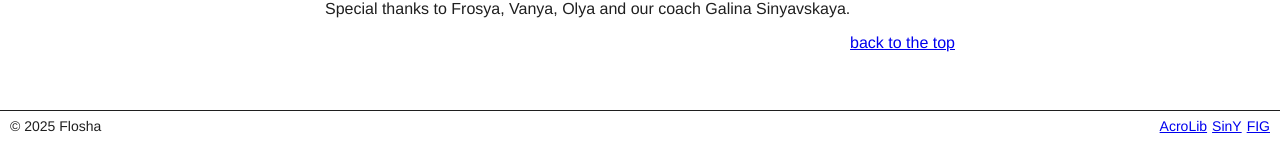
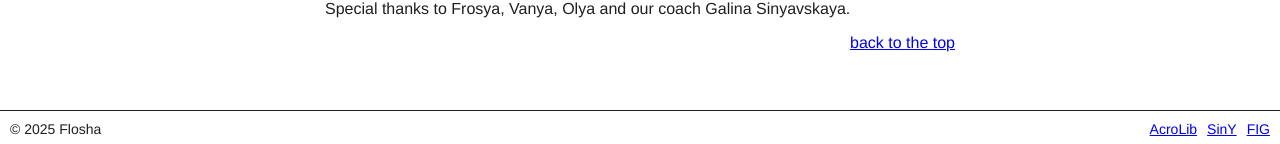
Before and after one commit to floshin/acrolib, a Jekyll site: the page built from about.md, in a window 1280 px wide. Shown: the part 1574-1718 px from the top of the page. Built offline with Jekyll 4.4.1, drawn with Linux system fonts in a browser that asks for light colours; our own code applies the rules of GitHub Pages for plain Markdown files.

Commit message:
Update default.html

```diff
--- a/_layouts/default.html
+++ b/_layouts/default.html
@@ -171,12 +171,12 @@ footer {
   justify-content: space-between;
   font-size: 14px;
   margin-top: 50px;
-  padding: 0.5em 10px 0;
+  padding: 10px;
 }
    footer ul {
      list-style: none;
      display: flex;
-     gap: 5px;
+     gap: 10px;
    }
 
 
```
